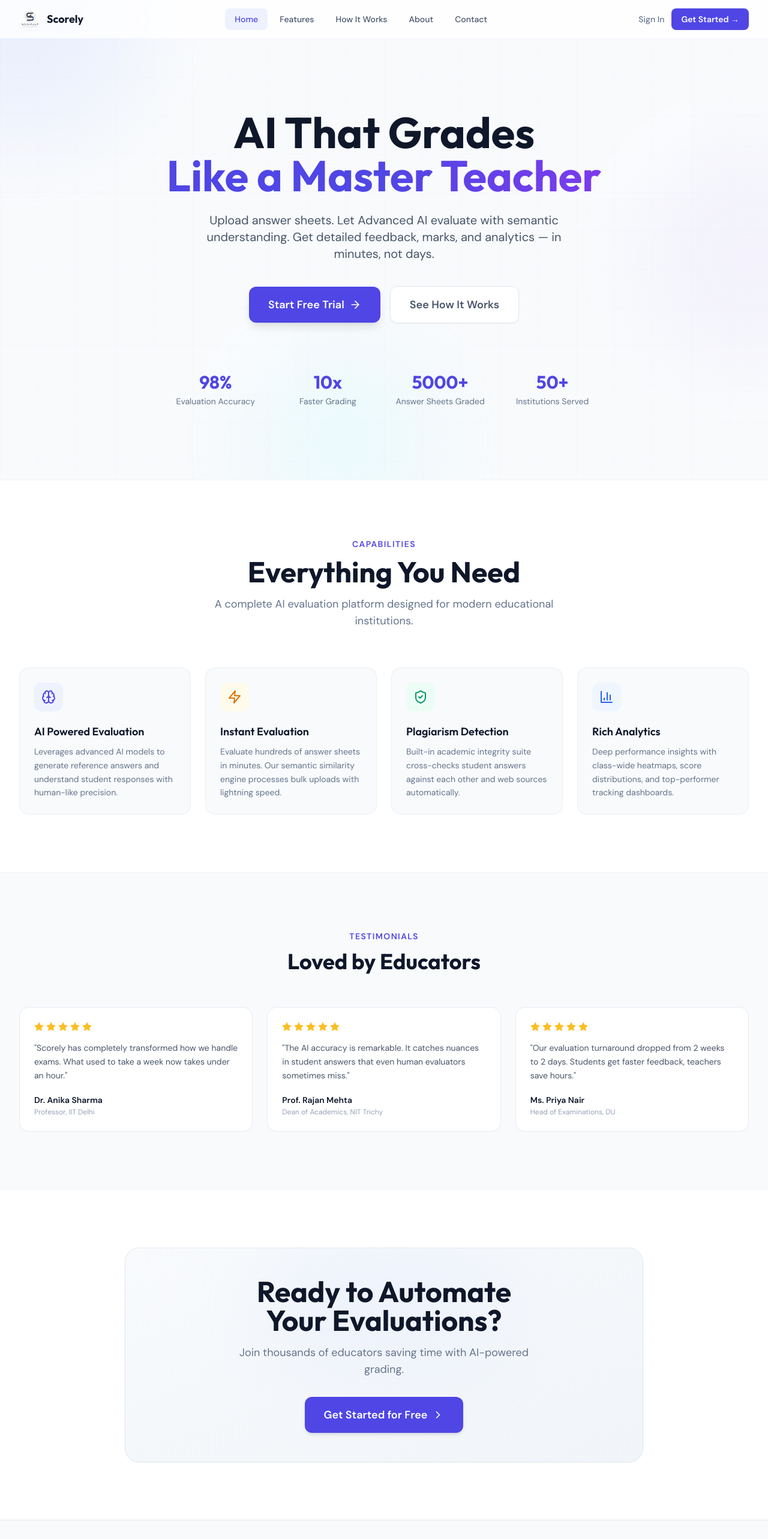
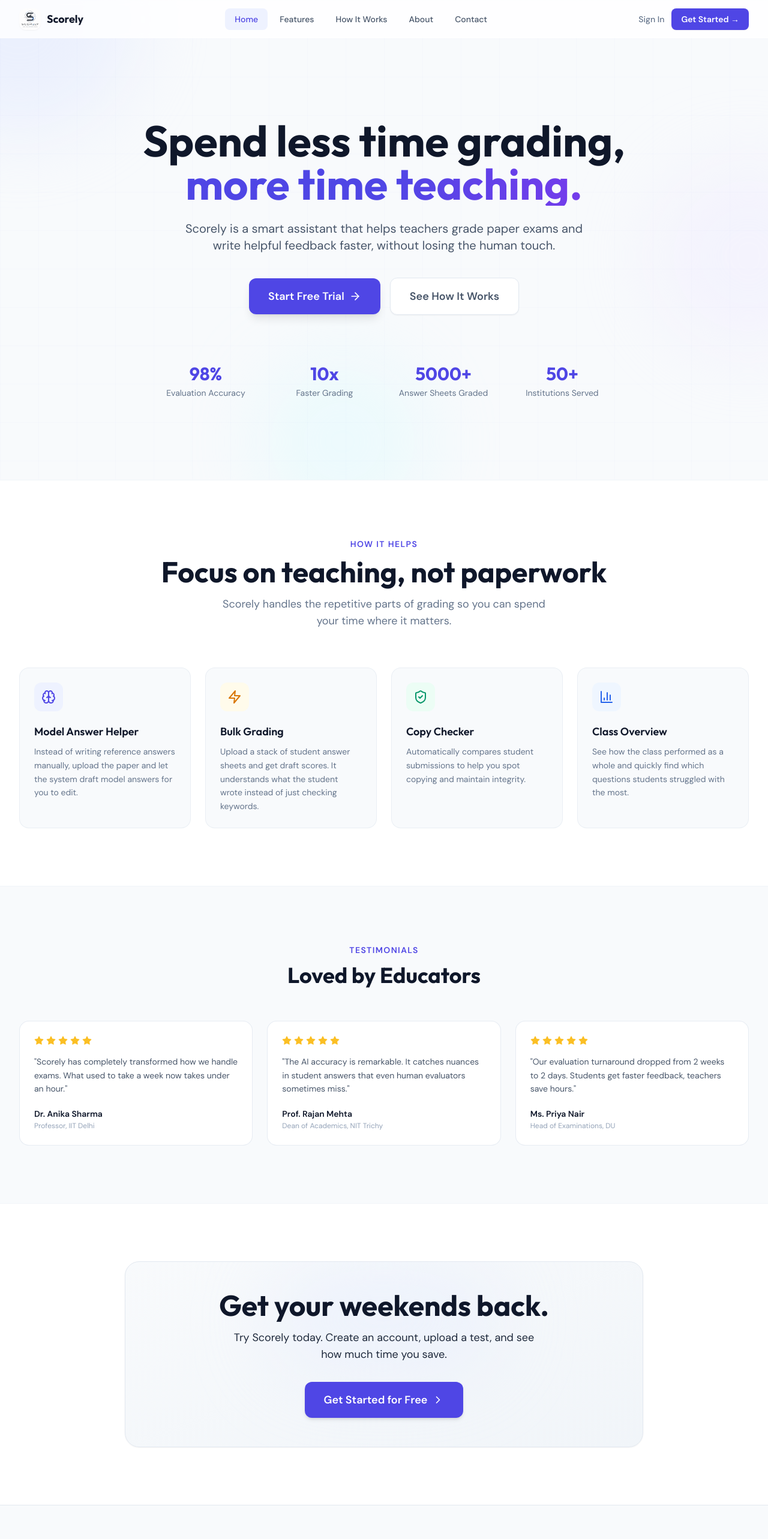
Before and after one commit to Rajan048/scorely, a React (Vite) app in the folder frontend/: page / in a window 1280 px wide. Shown: the top 2566 px of the page at 60% size. Built offline with nearby package versions, Linux system fonts and the light colour scheme.

Commit message:
UI improve

```diff
--- a/frontend/src/pages/landing/AboutPage.tsx
+++ b/frontend/src/pages/landing/AboutPage.tsx
@@ -5,7 +5,7 @@
 
 const team = [
   { name: 'Dr. Anika Sharma', role: 'AI Research Lead', initials: 'AS', color: 'from-violet-500 to-purple-700' },
-  { name: 'Rajan Saini', role: 'Full-Stack Engineer', initials: 'RS', color: 'from-indigo-550 to-indigo-650' },
+  { name: 'Rajan Saini', role: 'Full-Stack Engineer', initials: 'RS', color: 'from-amber-500 to-orange-600' },
   { name: 'Priya Mehta', role: 'Product Designer', initials: 'PM', color: 'from-rose-500 to-pink-600' },
   { name: 'Arjun Reddy', role: 'ML Engineer', initials: 'AR', color: 'from-amber-500 to-orange-600' },
 ]
@@ -38,12 +38,12 @@
 ]
 
 const milestones = [
-  { year: '2023', event: 'Scorely founded with a mission to automate academic evaluation' },
-  { year: 'Early 2024', event: 'First version launched with basic PDF evaluation' },
-  { year: 'Mid 2024', event: 'Integrated advanced AI for semantic understanding' },
-  { year: 'Late 2024', event: 'Reached 1,000+ answer sheets evaluated' },
-  { year: '2025', event: 'Launched admin portal, bulk upload, and plagiarism detection' },
-  { year: '2026', event: 'Now serving 50+ institutions across India' },
+  { year: '2023', event: 'Started building the first version in a small study room' },
+  { year: 'Early 2024', event: 'Shared the early prototype with a few college professors' },
+  { year: 'Mid 2024', event: 'Added semantic text comparison logic' },
+  { year: 'Late 2024', event: 'Helped grade our first 1,000 papers' },
+  { year: '2025', event: 'Built the multi-teacher workspace and copy checking service' },
+  { year: '2026', event: 'Successfully used by dozens of departments and institutions' },
 ]
 
 export default function AboutPage() {
@@ -74,12 +74,12 @@
         <div className="max-w-7xl mx-auto px-4 sm:px-6 lg:px-8">
           <div className="grid md:grid-cols-2 gap-12 items-center">
             <div>
-              <h2 className="font-display text-4xl font-bold text-slate-900 mb-5">Our Mission</h2>
+              <h2 className="font-display text-4xl font-bold text-slate-900 mb-5">Why we built this</h2>
               <p className="text-slate-550 leading-relaxed mb-5 text-lg text-slate-650">
-                We're building the future of academic evaluation — where AI handles the repetitive grading work and teachers focus on what they do best: inspiring students.
+                We believe teachers should be teaching, not spending all weekend grading piles of paper exams.
               </p>
               <p className="text-slate-500 leading-relaxed">
-                Our platform doesn't just give a score. It provides detailed feedback per question, similarity analysis, and helps identify areas where students are struggling — giving educators actionable insights they never had before.
+                Scorely was built to help speed up grading. Our system highlights matches, draft-scores sheets based on model answers, and spots copycat submissions, but leaves the final grading decisions completely in your hands.
               </p>
               <div className="mt-8 space-y-3">
                 {['100% transparent AI scoring', 'Teachers always in control', 'Student privacy first', 'Continuous model improvement'].map((p) => (
--- a/frontend/src/pages/landing/ContactPage.tsx
+++ b/frontend/src/pages/landing/ContactPage.tsx
@@ -87,11 +87,11 @@
             Get In Touch
           </div>
           <h1 className="font-display text-5xl sm:text-6xl font-bold text-slate-900 mb-5">
-            We're Here
-            <span className="block bg-gradient-to-r from-green-600 to-primary-600 bg-clip-text text-transparent">to Help You</span>
+            Talk to a human
+            <span className="block bg-gradient-to-r from-green-600 to-primary-600 bg-clip-text text-transparent">not an automated bot</span>
           </h1>
           <p className="text-slate-500 text-xl leading-relaxed">
-            Have a question, need a demo, or want to discuss institutional pricing? Our team is ready to help.
+            Have questions about setting up Scorely, need help, or want to talk about custom features? Send us a message and a real person will get back to you.
           </p>
         </div>
       </section>
--- a/frontend/src/pages/landing/FeaturesPage.tsx
+++ b/frontend/src/pages/landing/FeaturesPage.tsx
@@ -83,11 +83,11 @@
             All Features
           </div>
           <h1 className="font-display text-5xl sm:text-6xl font-bold text-slate-900 mb-5">
-            Built for the
-            <span className="block bg-gradient-to-r from-primary-600 to-indigo-600 bg-clip-text text-transparent">Modern Classroom</span>
+            Everything you need
+            <span className="block bg-gradient-to-r from-primary-600 to-indigo-600 bg-clip-text text-transparent">to speed up grading</span>
           </h1>
           <p className="text-slate-500 text-xl max-w-2xl mx-auto leading-relaxed">
-            Every feature is designed to reduce teacher workload, increase evaluation accuracy, and deliver faster results to students.
+            Simple, practical tools designed by developers who respect a teacher's time.
           </p>
         </div>
       </section>
--- a/frontend/src/pages/landing/Footer.tsx
+++ b/frontend/src/pages/landing/Footer.tsx
@@ -71,7 +71,7 @@
 
         <div className="mt-12 pt-6 border-t border-slate-200 flex flex-col sm:flex-row justify-between items-center gap-4">
           <p className="text-slate-400 text-sm">© 2026 Scorely. All rights reserved.</p>
-          <p className="text-slate-400 text-sm">Built with care by humans for educators worldwide</p>
+          <p className="text-slate-400 text-sm">Hand-coded by humans using React & Tailwind CSS. No AI builders were used.</p>
         </div>
       </div>
     </footer>
--- a/frontend/src/pages/landing/HomePage.tsx
+++ b/frontend/src/pages/landing/HomePage.tsx
@@ -16,29 +16,29 @@
 const features = [
   {
     icon: Brain,
-    title: 'AI Powered Evaluation',
-    desc: 'Leverages advanced AI models to generate reference answers and understand student responses with human-like precision.',
+    title: 'Model Answer Helper',
+    desc: 'Instead of writing reference answers manually, upload the paper and let the system draft model answers for you to edit.',
     bg: 'bg-indigo-50',
     text: 'text-indigo-600',
   },
   {
     icon: Zap,
-    title: 'Instant Evaluation',
-    desc: 'Evaluate hundreds of answer sheets in minutes. Our semantic similarity engine processes bulk uploads with lightning speed.',
+    title: 'Bulk Grading',
+    desc: 'Upload a stack of student answer sheets and get draft scores. It understands what the student wrote instead of just checking keywords.',
     bg: 'bg-amber-50',
     text: 'text-amber-600',
   },
   {
     icon: ShieldCheck,
-    title: 'Plagiarism Detection',
-    desc: 'Built-in academic integrity suite cross-checks student answers against each other and web sources automatically.',
+    title: 'Copy Checker',
+    desc: 'Automatically compares student submissions to help you spot copying and maintain integrity.',
     bg: 'bg-emerald-50',
     text: 'text-emerald-600',
   },
   {
     icon: BarChart3,
-    title: 'Rich Analytics',
-    desc: 'Deep performance insights with class-wide heatmaps, score distributions, and top-performer tracking dashboards.',
+    title: 'Class Overview',
+    desc: 'See how the class performed as a whole and quickly find which questions students struggled with the most.',
     bg: 'bg-blue-50',
     text: 'text-blue-600',
   },
@@ -83,15 +83,14 @@
 
         <div className="relative max-w-7xl mx-auto px-4 sm:px-6 lg:px-8 text-center py-24">
           <h1 className="font-display text-5xl sm:text-6xl lg:text-7xl font-bold leading-tight mb-6 text-slate-900">
-            AI That Grades
+            Spend less time grading,
             <span className="block bg-gradient-to-r from-primary-600 via-indigo-600 to-violet-600 bg-clip-text text-transparent">
-              Like a Master Teacher
+              more time teaching.
             </span>
           </h1>
 
           <p className="text-slate-555 text-lg sm:text-xl max-w-2xl mx-auto leading-relaxed mb-10 text-slate-600">
-            Upload answer sheets. Let Advanced AI evaluate with semantic understanding.
-            Get detailed feedback, marks, and analytics — in minutes, not days.
+            Scorely is a smart assistant that helps teachers grade paper exams and write helpful feedback faster, without losing the human touch.
           </p>
 
           <div className="flex flex-col sm:flex-row gap-4 justify-center items-center">
@@ -126,9 +125,9 @@
       <section className="py-24 relative bg-white border-y border-slate-100">
         <div className="max-w-7xl mx-auto px-4 sm:px-6 lg:px-8">
           <div className="text-center mb-16">
-            <p className="text-primary-600 font-semibold text-sm uppercase tracking-widest mb-3">Capabilities</p>
-            <h2 className="font-display text-4xl sm:text-5xl font-bold text-slate-900 mb-4">Everything You Need</h2>
-            <p className="text-slate-550 text-lg max-w-xl mx-auto text-slate-500">A complete AI evaluation platform designed for modern educational institutions.</p>
+            <p className="text-primary-600 font-semibold text-sm uppercase tracking-widest mb-3">How it helps</p>
+            <h2 className="font-display text-4xl sm:text-5xl font-bold text-slate-900 mb-4">Focus on teaching, not paperwork</h2>
+            <p className="text-slate-555 text-lg max-w-xl mx-auto text-slate-500">Scorely handles the repetitive parts of grading so you can spend your time where it matters.</p>
           </div>
 
           <div className="grid md:grid-cols-2 lg:grid-cols-4 gap-6">
@@ -178,10 +177,10 @@
             <div className="absolute top-0 left-1/2 -translate-x-1/2 w-96 h-48 bg-primary-100/35 blur-3xl rounded-full" />
             <div className="relative">
               <h2 className="font-display text-4xl sm:text-5xl font-bold text-slate-900 mb-4">
-                Ready to Automate<br />Your Evaluations?
+                Get your weekends back.
               </h2>
-              <p className="text-slate-500 text-lg mb-8 max-w-lg mx-auto">
-                Join thousands of educators saving time with AI-powered grading.
+              <p className="text-slate-555 text-lg mb-8 max-w-lg mx-auto">
+                Try Scorely today. Create an account, upload a test, and see how much time you save.
               </p>
               <Link
                 to="/login"
--- a/frontend/src/pages/landing/HowItWorksPage.tsx
+++ b/frontend/src/pages/landing/HowItWorksPage.tsx
@@ -7,52 +7,52 @@
   {
     step: '01',
     icon: Upload,
-    title: 'Upload Question Paper',
-    desc: 'Teacher uploads the exam PDF or image. Our AI instantly extracts all questions, identifies marks distribution, and organizes them.',
+    title: 'Upload the exam paper',
+    desc: 'Drag and drop your question paper. The system reads the document and breaks down the list of questions and their mark weights.',
     color: 'text-indigo-600',
     bg: 'bg-indigo-50',
     border: 'border-slate-200',
-    details: ['PDF, PNG, JPG support', 'AI reads printed & scanned text', 'Questions auto-extracted', 'Marks identified per question'],
+    details: ['Supports PDF or image files', 'Extracts questions automatically', 'Identifies mark weightage', 'Ready in seconds'],
   },
   {
     step: '02',
     icon: Brain,
-    title: 'AI Generates Reference Answers',
-    desc: "Advanced AI analyzes each question and generates comprehensive model answers based on the subject context. Teachers can review and edit these.",
+    title: 'Review the model answers',
+    desc: 'The assistant suggests detailed reference answers based on the subject. You can edit, rewrite, or approve them to set your grading guidelines.',
     color: 'text-violet-600',
     bg: 'bg-violet-50',
     border: 'border-slate-200',
-    details: ['Domain-aware AI answers', 'Subject-context understanding', 'Teacher can edit & approve', 'Stored as grading rubric'],
+    details: ['Auto-drafted model answers', 'Edit any text freely', 'Save custom guidelines', 'Sets the grading baseline'],
   },
   {
     step: '03',
     icon: FileText,
-    title: 'Upload Student Answer Sheets',
-    desc: 'Bulk-upload all student answer sheets (PDF/images/ZIP). The system extracts each student\'s text and maps answers to corresponding questions.',
+    title: 'Drop in student sheets',
+    desc: 'Upload student answer sheets in a batch. The app extracts the handwriting or typed text and aligns it with the correct questions.',
     color: 'text-amber-600',
     bg: 'bg-amber-50',
     border: 'border-slate-200',
-    details: ['Bulk ZIP or individual files', 'Auto student name detection', 'OCR text extraction', 'Q1, Q2... answer mapping'],
+    details: ['Upload bulk ZIP or individual PDFs', 'Handwriting extraction (OCR)', 'Name & ID detection', 'Matches answers to questions'],
   },
   {
     step: '04',
     icon: Zap,
-    title: 'Semantic AI Evaluation',
-    desc: 'Our hybrid engine computes semantic similarity between student answers and reference answers using Sentence-Transformers + keyword analysis.',
+    title: 'Smart answer comparison',
+    desc: 'The evaluation tool reads the meaning of the student answers and compares it to your model answers. It calculates a similarity score based on strictness.',
     color: 'text-emerald-600',
     bg: 'bg-emerald-50',
     border: 'border-slate-200',
-    details: ['Sentence-Transformers model', 'Keyword + semantic scoring', 'Strictness mode: strict/medium/lenient', 'Per-question marks assigned'],
+    details: ['Meaning-based comparison', 'Adjustable strictness settings', 'Detailed drafting score', 'Transparent comparisons'],
   },
   {
     step: '05',
     icon: BarChart3,
-    title: 'Review Results & Export',
-    desc: 'Teachers see detailed per-question breakdowns, similarity scores, AI feedback for each student. Marks can be manually edited and results exported.',
+    title: 'Check and export',
+    desc: 'Review the draft results. You can override any score manually, write notes for students, and download the grades as a spreadsheet.',
     color: 'text-rose-600',
     bg: 'bg-rose-50',
     border: 'border-slate-200',
-    details: ['Question-wise breakdown view', 'Similarity score per answer', 'Manual mark override', 'CSV export for records'],
+    details: ['Teacher reviews every draft', 'Override marks with one click', 'Add personal feedback', 'Download spreadsheet (CSV)'],
   },
 ]
 
@@ -74,7 +74,7 @@
             <span className="block bg-gradient-to-r from-primary-600 to-indigo-600 bg-clip-text text-transparent">Works in 5 Steps</span>
           </h1>
           <p className="text-slate-500 text-xl leading-relaxed">
-            From uploading a question paper to getting fully evaluated results — the entire process is automated and takes just minutes.
+            From uploading an exam paper to downloading a spreadsheet of final grades — here is a quick look at the workflow.
           </p>
         </div>
       </section>
```
